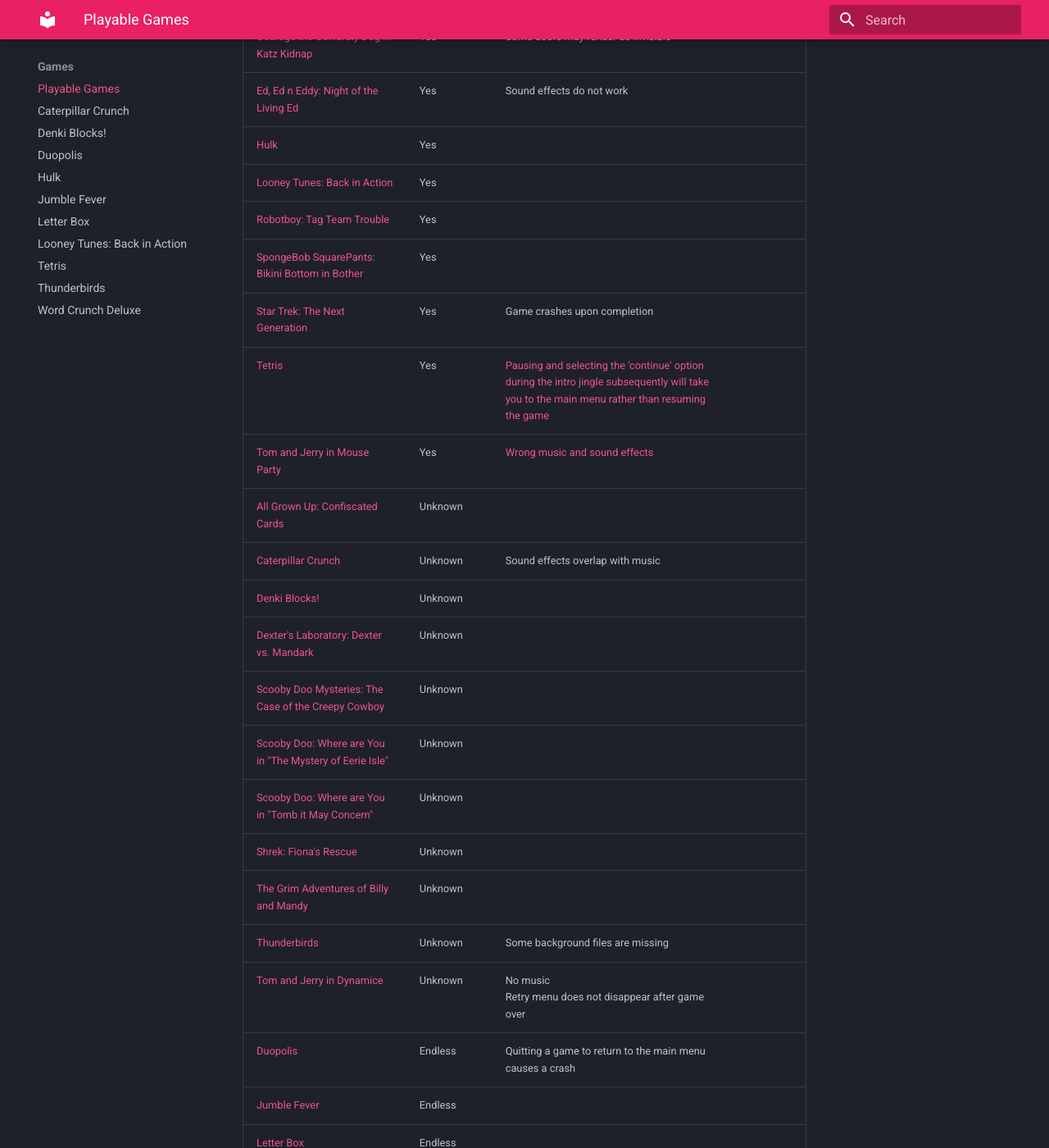
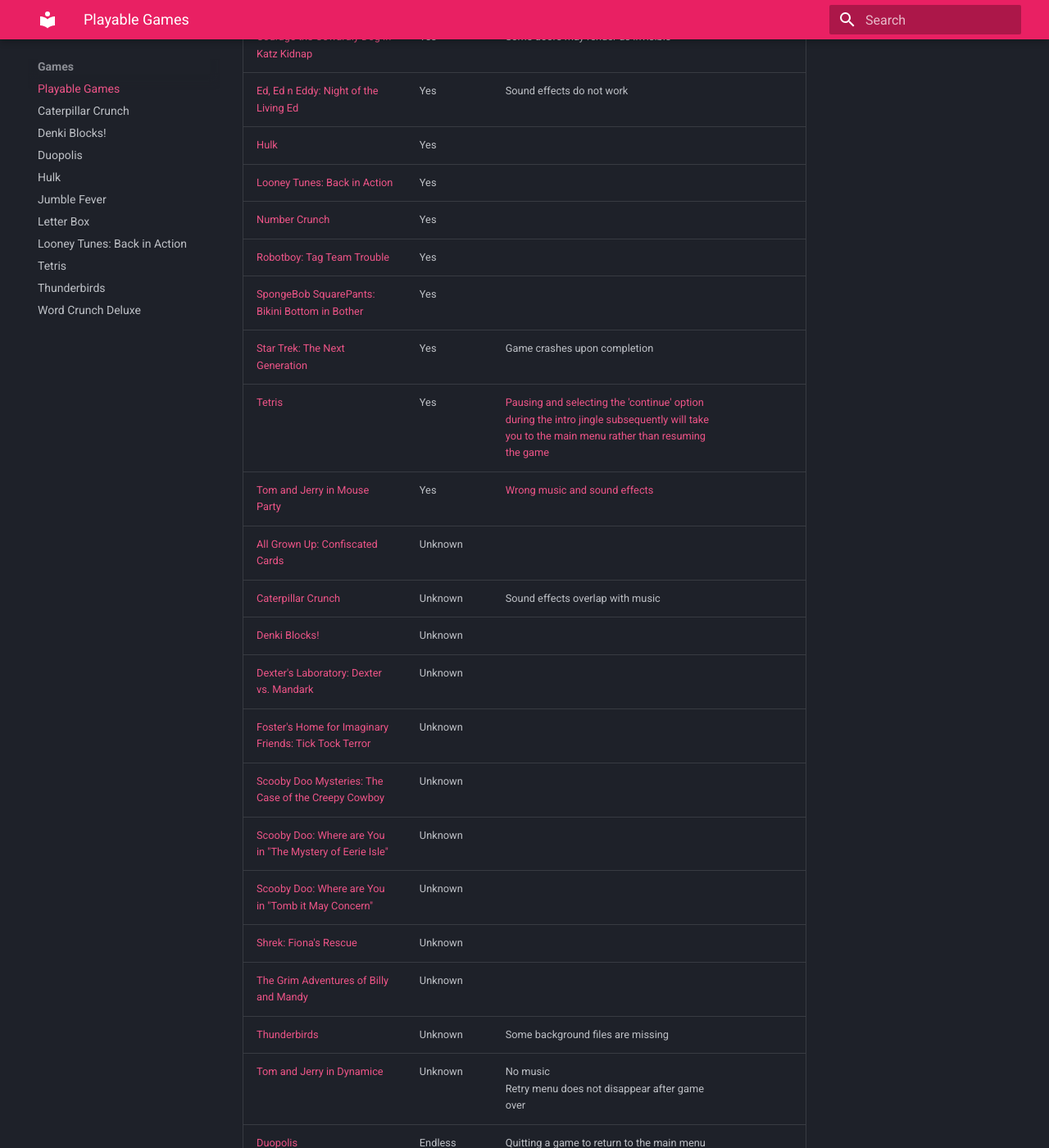
Before and after one commit to cobaltgit/sky-games-archive, an MkDocs documentation site: the page built from docs/games/index.md, in a window 1280 px wide and 1400 px high, scrolled down 793 px. Shown: the whole window at 82% size. Built offline with MkDocs 1.6.1 and Material for MkDocs 9.7.7, drawn with Linux system fonts in a browser that asks for light colours; comment, search, counter and statistics services are not loaded.

Commit message:
Add Number Crunch and Tick Tock Trouble to games list

```diff
--- a/docs/games/index.md
+++ b/docs/games/index.md
@@ -29,6 +29,7 @@
 [Ed, Ed n Eddy: Night of the Living Ed](/games/eee-night-of-living-ed)|Yes|Sound effects do not work|
 [Hulk](/games/hulk)|Yes|
 [Looney Tunes: Back in Action](/games/lt-bia)|Yes|
+[Number Crunch](/games/number-crunch)|Yes|
 [Robotboy: Tag Team Trouble](/games/robotboy-ttt)|Yes|
 [SpongeBob SquarePants: Bikini Bottom in Bother](/games/spongebob-bbb)|Yes|
 [Star Trek: The Next Generation](/games/star-trek-tng)|Yes|Game crashes upon completion|
@@ -38,6 +39,7 @@
 [Caterpillar Crunch](/games/caterpillar)|Unknown|Sound effects overlap with music|
 [Denki Blocks!](/games/denki-blocks)|Unknown|
 [Dexter's Laboratory: Dexter vs. Mandark](/games/dexter-vs-mandark)|Unknown|
+[Foster's Home for Imaginary Friends: Tick Tock Terror](/games/foster-ttt)|Unknown|
 [Scooby Doo Mysteries: The Case of the Creepy Cowboy](/games/scooby-creepy-cowboy)|Unknown|
 [Scooby Doo: Where are You in "The Mystery of Eerie Isle"](/games/scooby-eerie-isle)|Unknown|
 [Scooby Doo: Where are You in "Tomb it May Concern"](/games/scooby-tomb)|Unknown|
```
